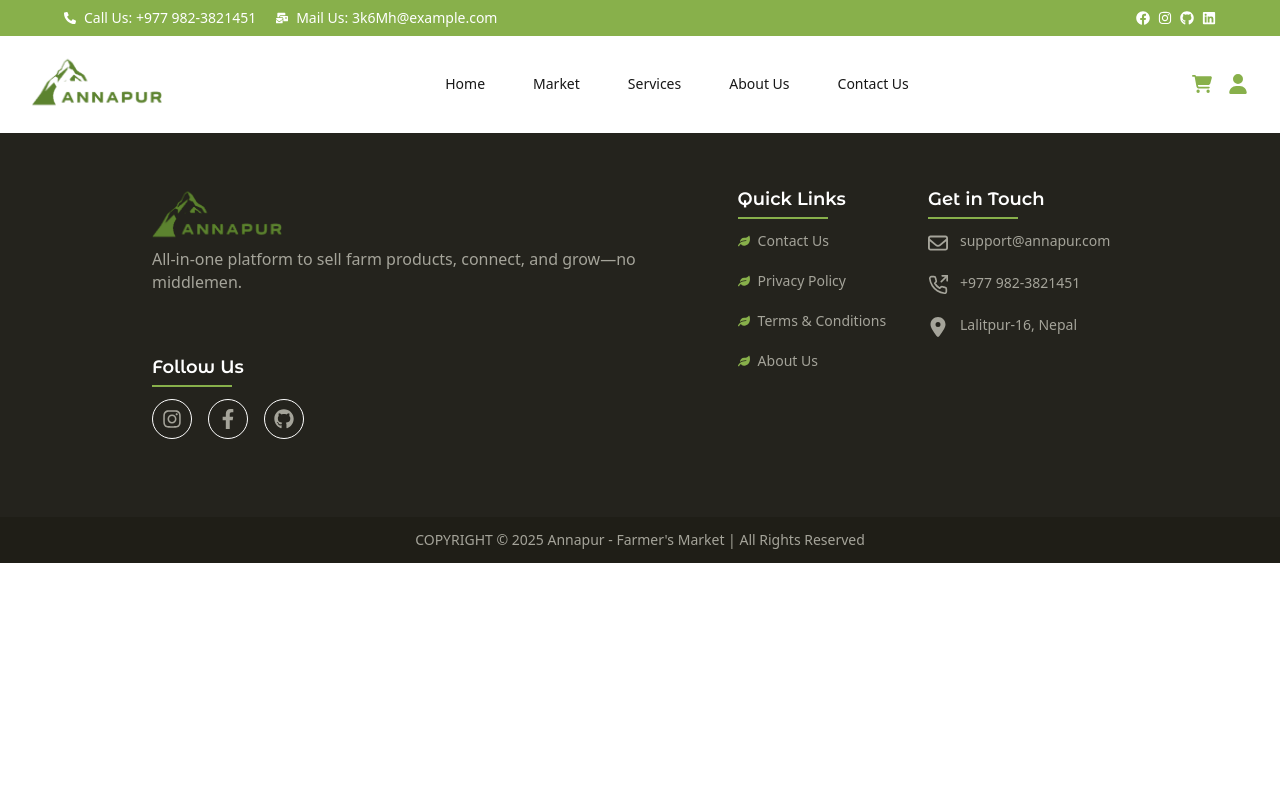
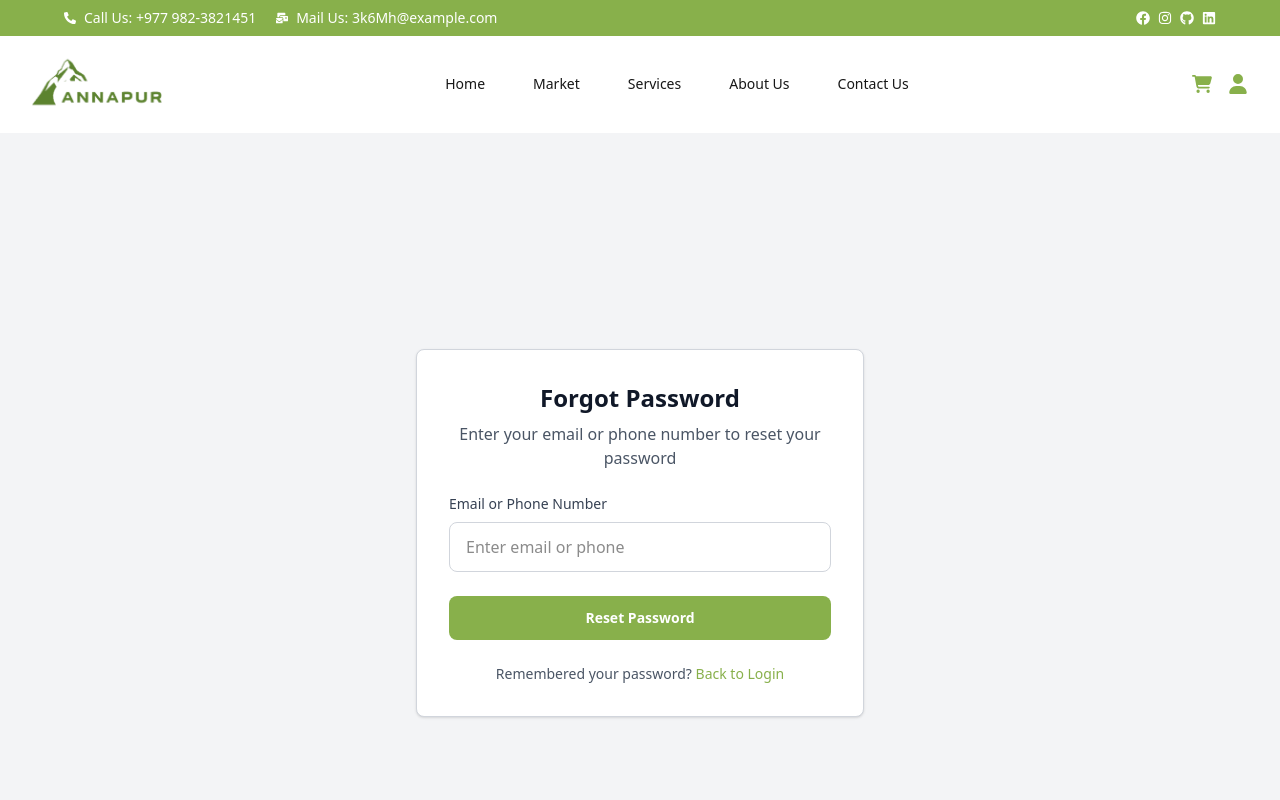
Before and after one commit to blackhawk-os/Annapur-AgroTech-Platform, a Next.js app: page /acccount/forgot-password in a window 1280 px wide. Shown: the top 800 px of the page. Built offline with nearby package versions, Linux system fonts and the light colour scheme.

Commit message:
Feature: Added a forgotpassword component in UI and exported it to page.tsx

```diff
--- a/src/app/acccount/forgot-password/page.tsx
+++ b/src/app/acccount/forgot-password/page.tsx
@@ -1,10 +1,10 @@
-export default function Market() {
+import ForgotPassword from "@/components/ui/Accounts/Forgot-password/Forgotpassword";
+import React from "react";
+
+export default function ForgotpasswordPage() {
   return (
     <>
-      <div>
-        <div></div>
-        <div></div>
-      </div>
+      <ForgotPassword />
     </>
   );
 }
--- /dev/null
+++ b/src/components/ui/Accounts/Forgot-password/Forgotpassword.tsx
@@ -0,0 +1,122 @@
+"use client";
+
+import { useState } from "react";
+import { LoginButton } from "@/components/ui/Buttons/LoginButton";
+import Link from "next/link";
+import TextInput from "@/components/TextInput";
+
+export default function ForgotPassword() {
+  const [errors, setErrors] = useState<Record<string, string>>({});
+  const [emailOrPhone, setEmailOrPhone] = useState("");
+  const [isSubmitted, setIsSubmitted] = useState(false);
+
+  const validateForm = () => {
+    const newErrors: Record<string, string> = {};
+    const emailRegex = /^[^\s@]+@[^\s@]+\.[^\s@]+$/;
+    const phoneRegex = /^(98|97)\d{8}$/;
+
+    if (!emailOrPhone) {
+      newErrors.emailOrPhone = "Email or phone is required";
+    } else if (
+      !emailRegex.test(emailOrPhone) &&
+      !phoneRegex.test(emailOrPhone)
+    ) {
+      newErrors.emailOrPhone = "Invalid email or phone number";
+    }
+
+    setErrors(newErrors);
+    return Object.keys(newErrors).length === 0;
+  };
+
+  const handleSubmit = (e: React.FormEvent) => {
+    e.preventDefault();
+    if (validateForm()) {
+      console.log("Reset password for:", emailOrPhone);
+      setIsSubmitted(true);
+    }
+  };
+
+  return (
+    <div className="min-h-screen flex items-center justify-center bg-gray-100 p-4">
+      <div className="w-full max-w-md bg-white p-8 rounded-lg border border-gray-300 shadow-sm">
+
+        {/* Forgot Password Content */}
+        {isSubmitted ? (
+          <div className="text-center py-4">
+            <svg
+              className="w-16 h-16 text-[#88B04B] mx-auto mb-4"
+              fill="none"
+              stroke="currentColor"
+              viewBox="0 0 24 24"
+              xmlns="http://www.w3.org/2000/svg"
+            >
+              <path
+                strokeLinecap="round"
+                strokeLinejoin="round"
+                strokeWidth={2}
+                d="M5 13l4 4L19 7"
+              ></path>
+            </svg>
+            <h2 className="text-2xl font-semibold mb-2">
+              Reset Instructions Sent
+            </h2>
+            <p className="text-gray-600 mb-6">
+              If an account exists for {emailOrPhone}, you'll receive password
+              reset instructions shortly.
+            </p>
+            <LoginButton
+              variant="primary"
+              onClick={() => setIsSubmitted(false)}
+              label="Resend Instructions"
+              className="w-full py-3 text-lg font-semibold bg-[#88B04B] hover:bg-[#78a03f]"
+            />
+            <p className="mt-4 text-center text-sm text-gray-600">
+              Remembered your password?{" "}
+              <Link
+                href="/acccount/login"
+                className="font-medium text-[#88B04B] hover:underline"
+              >
+                Back to Login
+              </Link>
+            </p>
+          </div>
+        ) : (
+          <form className="space-y-6" onSubmit={handleSubmit}>
+            <div className="text-center mb-6">
+              <h1 className="text-2xl font-bold text-gray-900">Forgot Password</h1>
+              <p className="text-gray-600 mt-2">
+                Enter your email or phone number to reset your password
+              </p>
+            </div>
+
+            <TextInput
+              label="Email or Phone Number"
+              name="emailOrPhone"
+              value={emailOrPhone}
+              onChange={(e) => setEmailOrPhone(e.target.value)}
+              placeholder="Enter email or phone"
+              error={errors.emailOrPhone}
+            />
+
+            <LoginButton
+              variant="primary"
+              type="submit"
+              label="Reset Password"
+              className="w-full py-3 text-lg font-semibold bg-[#88B04B] hover:bg-[#78a03f]"
+            />
+
+            <p className="text-center text-sm text-gray-600">
+              Remembered your password?{" "}
+              <Link
+                href="/acccount/login"
+                className="font-medium text-[#88B04B] hover:underline"
+              >
+                Back to Login
+              </Link>
+            </p>
+          </form>
+        )}
+      </div>
+    </div>
+  );
+}
--- a/src/components/ui/Accounts/Login/Login.tsx
+++ b/src/components/ui/Accounts/Login/Login.tsx
@@ -129,7 +129,15 @@ export default function Login() {
                   })
                 }
               />
-            </div>
+
+             <Link
+                href="/acccount/forgot-password"
+                className="text-sm font-medium text-accent hover:underline text-[#88B04B]"
+                >
+                Forgot password?
+              </Link>
+        </div>
+
             <LoginButton
               variant="primary"
               type="submit"
```
